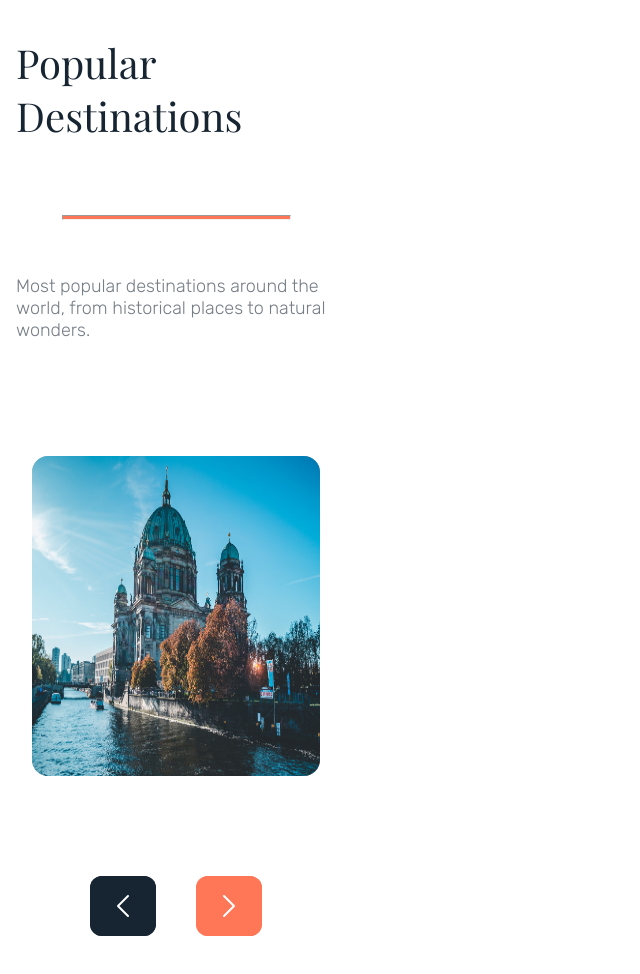
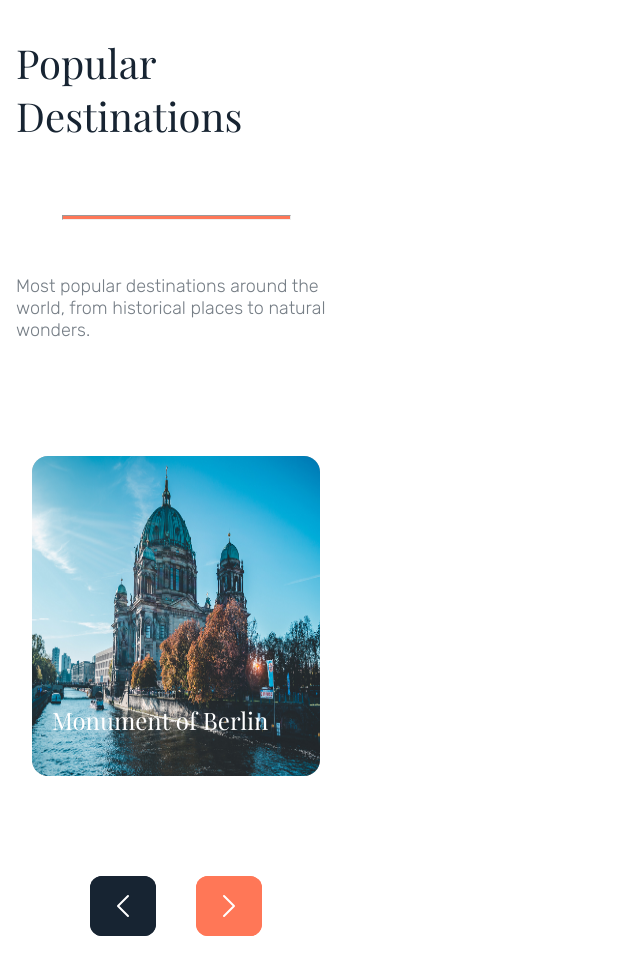
Before and after one commit to JRaulPC/202307-w1chwe-raul-perez-mar-munne, a website: page public/index.html in a window 1280 px wide. Shown: the part 1344-2318 px from the top of the page, without its empty margins (0-640 px from the left). Drawn offline with nearby package versions, Linux system fonts and the light colour scheme.

Commit message:
Revert "Change ul element in destinations-page for its class name"
This reverts commit 729f7f2a61d672bf72936cfb9b59f2196ee05fe5.

```diff
--- a/public/index.html
+++ b/public/index.html
@@ -58,9 +58,9 @@
           <img class="card1__image" src="design-assets\img\destinations-1.png"
             alt="a sunlit monument of Berlin by a river" />
           <div class="card1__text-container">
+            <span class="card1__title">Monument of Berlin</span>
             <span class="card1__location"><img src="design-assets\icons\location-1.svg" class="destinations__symbol" />
               Berlin, Germany</span>
-            class="destinations__symbol" />Berlin, Germany</span>
           </div>
         </li>
         <li class="card2">
--- a/src/sass/pages/_destinations-page.scss
+++ b/src/sass/pages/_destinations-page.scss
@@ -181,6 +181,6 @@ ul {
   margin: 0;
 }
 
-.cards__list :not(:first-child) {
+ul :not(:first-child) {
   display: none;
 }
```
Also changed, not shown: public/styles/styles.css.
